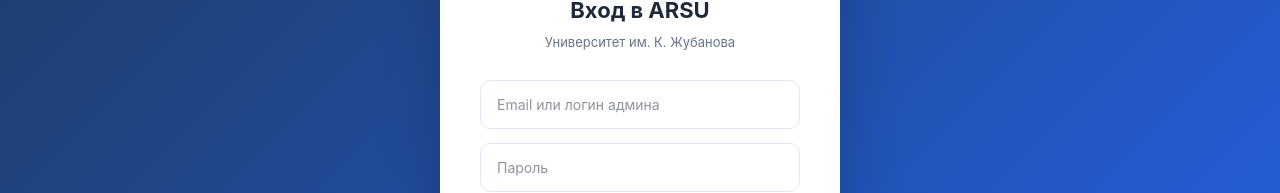
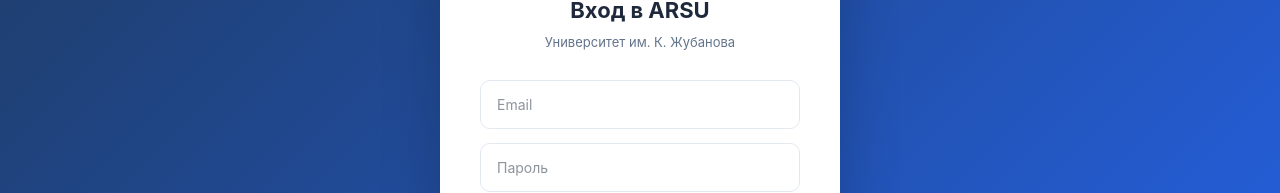
Before and after one commit to Inzaghi-F9/zhubanov-bot, a Next.js app: page /auth in a window 1280 px wide. Shown: the part 270-463 px from the top of the page. Built offline with nearby package versions, Linux system fonts and the light colour scheme; no server answers.

Commit message:
fix: group input free text

```diff
--- a/app/auth/page.tsx
+++ b/app/auth/page.tsx
@@ -128,7 +128,7 @@ export default function AuthPage() {
   style={{ padding: '13px 16px', border: '1px solid #e2e8f0', borderRadius: '10px', color: '#1e293b', fontSize: '14px', outline: 'none' }}
   onChange={(e) => setFormData({...formData, group: e.target.value})} />
             )}
-            <input placeholder={mode === 'login' ? 'Email или логин админа' : 'Email'} value={formData.email}
+            <input placeholder={mode === 'login' ? 'Email' : 'Email'} value={formData.email}
               style={{ padding: '13px 16px', border: '1px solid #e2e8f0', borderRadius: '10px', color: '#1e293b', fontSize: '14px', outline: 'none' }}
               onChange={(e) => setFormData({...formData, email: e.target.value})} />
             {mode !== 'reset' && (
```
